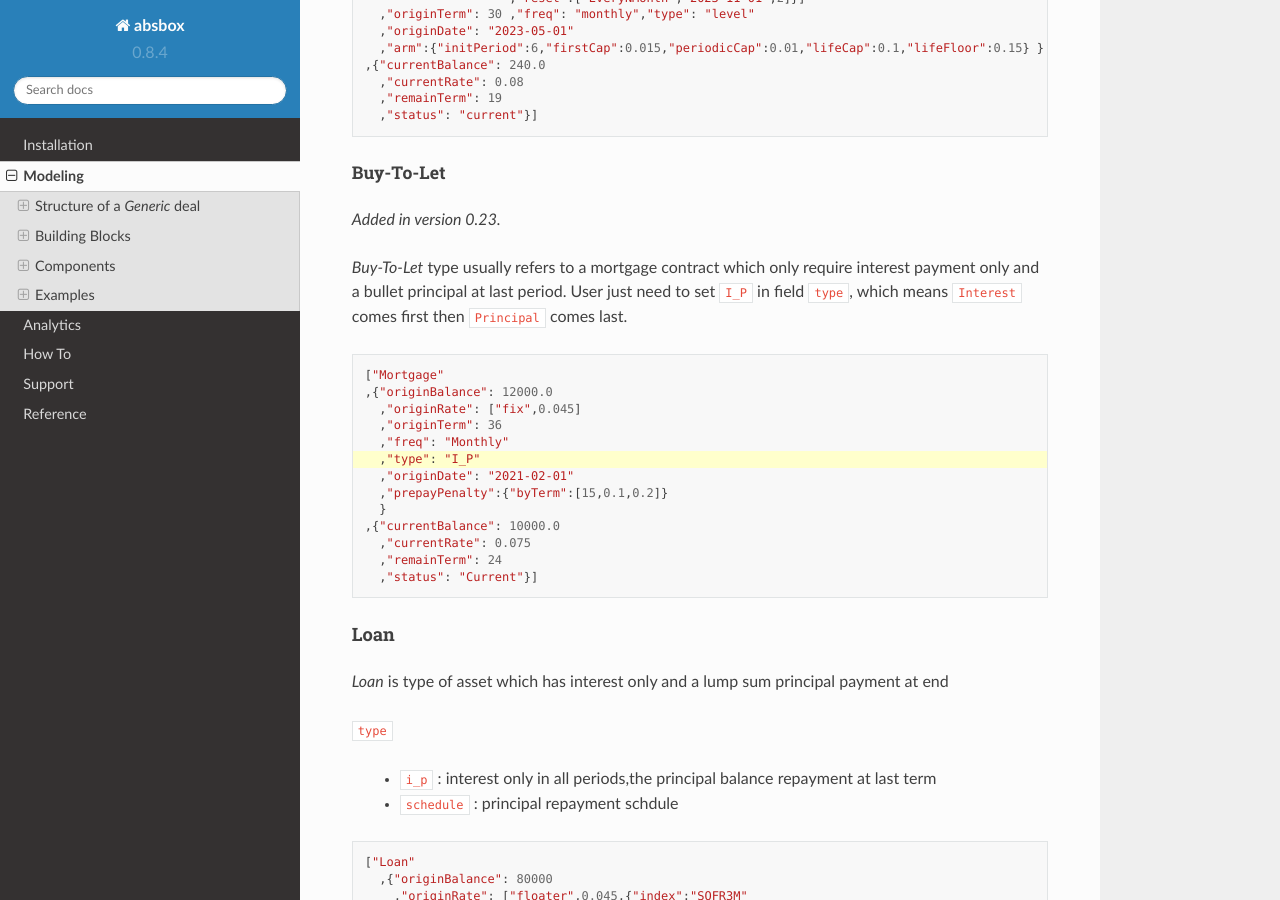
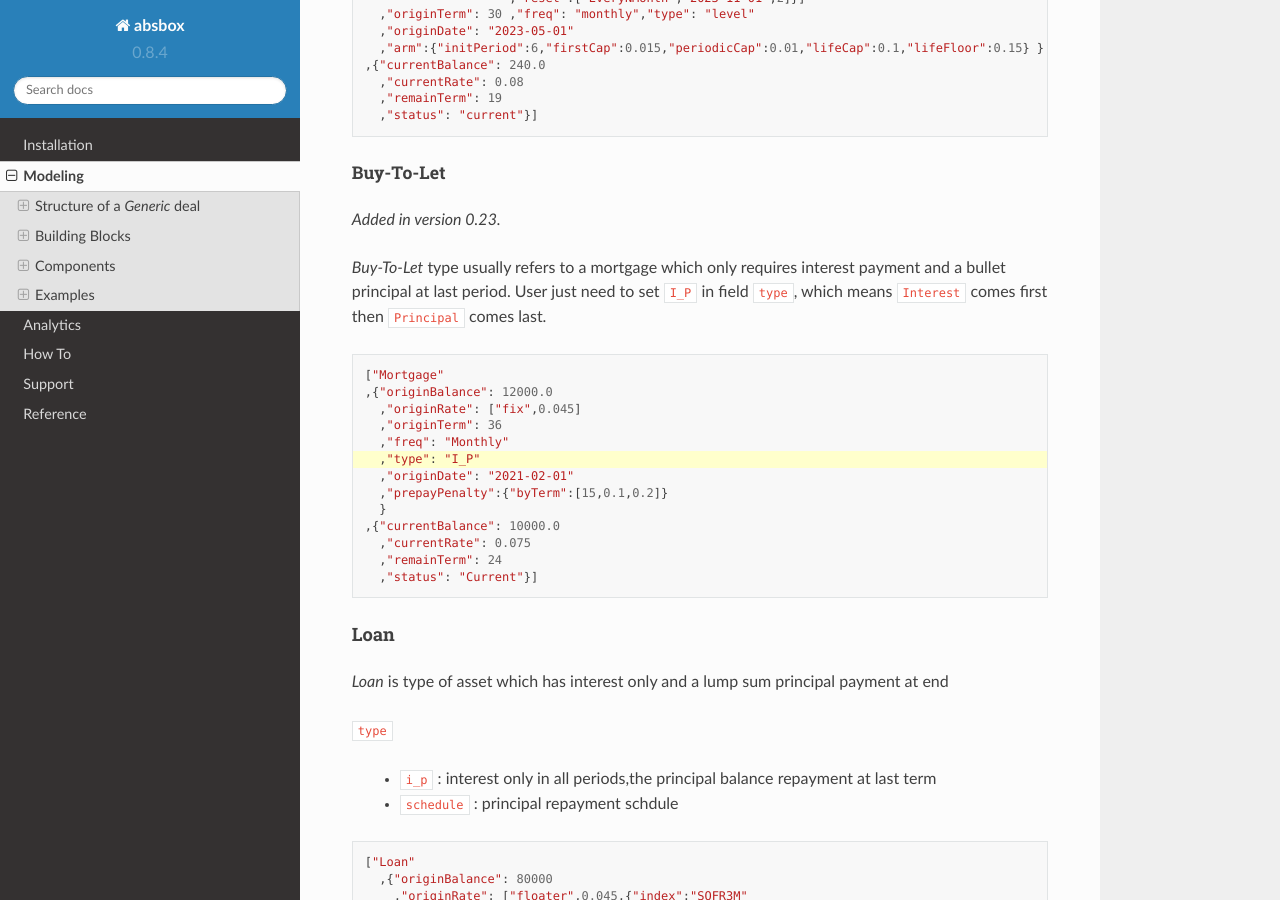
Before and after one commit to yellowbean/absbox-doc, a Sphinx documentation site: the page built from docs/source/modeling.rst, in a window 1280 px wide and 900 px high, scrolled down 18573 px. Built offline with Sphinx 7.4.7 and the Read the Docs theme 2.0.0, drawn with Linux system fonts in a browser that asks for light colours.

Commit message:
update btl

```diff
--- a/docs/source/modeling.rst
+++ b/docs/source/modeling.rst
@@ -856,7 +856,7 @@ Buy-To-Let
 
 .. versionadded:: 0.23
 
-`Buy-To-Let` type usually refers to a mortgage contract which only require interest payment only and a bullet principal at last period.
+`Buy-To-Let` type usually refers to a mortgage which only requires interest payment and a bullet principal at last period.
 User just need to set ``I_P`` in field ``type``, which means ``Interest`` comes first then ``Principal`` comes last.
 
 .. code-block:: python
```
